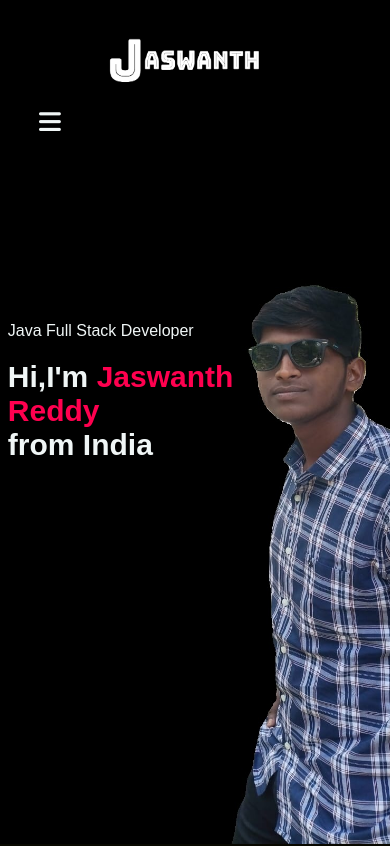
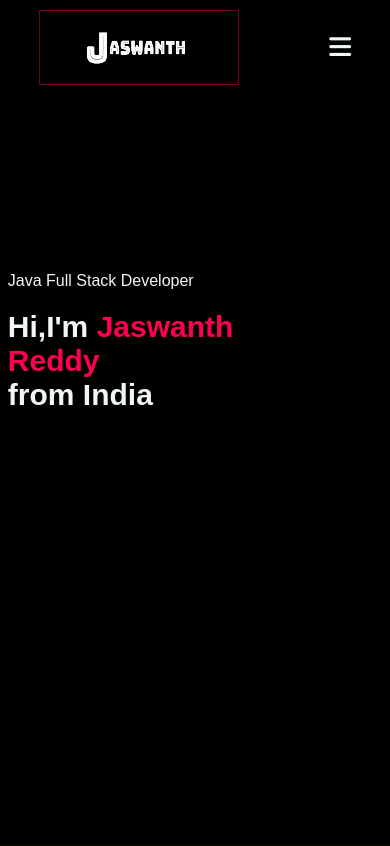
Before and after one commit to jaswanth43/portofolio-website, a plain HTML site: page index.html in a window 390 px wide. Shown: the top 846 px of the page. Drawn offline with Linux system fonts and the light colour scheme.

Commit message:
Update style.css

```diff
--- a/style.css
+++ b/style.css
@@ -362,10 +362,16 @@ nav .fa-solid{
 /* ---- css for small screen-----*/
 @media only screen and (max-width:768px){
 #header{
-    background-image: url(22.JPG);
 
+    background-position: left;
+    background-size: auto;
     padding-bottom: 100px;
 
+}
+    .logo{
+    border: #6e0224 solid 1px;
+    width: 200px;
+    height: 75px;
 }
 .header-text{
     margin-top: 60%;
@@ -417,7 +423,7 @@ font-size: 30px;
 }
 
 .aboot{
-    font-size: 15px;
+    font-size: 12px;
 
 }
 .contact-left, .contact-right{
```
